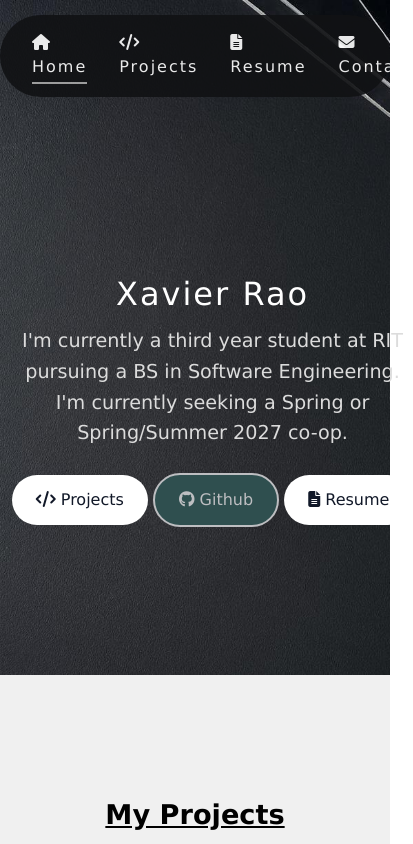
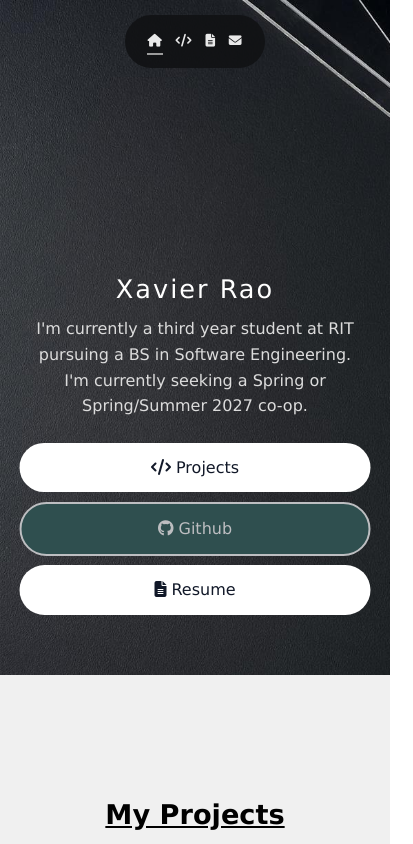
Before and after one commit to xavierrao/portfolio, a plain HTML site: page index.html in a window 390 px wide. Shown: the top 844 px of the page, 413 px wide, since content can reach past the window. Drawn offline with nearby package versions, Linux system fonts and the light colour scheme.

Commit message:
Responsive CSS and fade in/out navbar

```diff
--- a/index.html
+++ b/index.html
@@ -23,22 +23,22 @@
                 <ul class="nav-links">
                     <li>
                         <a href="#home" class="link active">
-                            <i class="fas fa-home"></i> Home
+                            <i class="fas fa-home"></i> <span class="nav-label">Home</span>
                         </a>
                     </li>
                     <li>
                         <a href="#projects" class="link">
-                            <i class="fas fa-code"></i> Projects
+                            <i class="fas fa-code"></i> <span class="nav-label">Projects</span>
                         </a>
                     </li>
                     <li>
                         <a href="#resume" class="link">
-                            <i class="fas fa-file-alt"></i> Resume
+                            <i class="fas fa-file-alt"></i> <span class="nav-label">Resume</span>
                         </a>
                     </li>
                     <li>
                         <a href="#contact" class="link">
-                            <i class="fas fa-envelope"></i> Contact
+                            <i class="fas fa-envelope"></i> <span class="nav-label">Contact</span>
                         </a>
                     </li>
                 </ul>
--- a/portfolio.js
+++ b/portfolio.js
@@ -2,12 +2,33 @@
 
 const backToTopButton = $("#backToTopButton");
 
-$(window).scroll(function () {
-  if ($(window).scrollTop() > 300) {
-    backToTopButton.addClass("show");
-  } else {
-    backToTopButton.removeClass("show");
-  }
+// Nav fade on scroll
+const nav = document.getElementById("nav");
+let lastScrollY = window.scrollY;
+let scrollTimeout;
+
+window.addEventListener("scroll", () => {
+    const currentScrollY = window.scrollY;
+
+    // Show back-to-top button
+    if (currentScrollY > 300) {
+        backToTopButton.addClass("show");
+    } else {
+        backToTopButton.removeClass("show");
+    }
+
+    // Fade nav out while scrolling, fade back in when stopped
+    if (currentScrollY > 80) {
+        nav.classList.add("nav-hidden");
+    }
+
+    clearTimeout(scrollTimeout);
+    scrollTimeout = setTimeout(() => {
+        nav.classList.remove("nav-hidden");
+        lastScrollY = currentScrollY;
+    }, 350);
+
+    lastScrollY = currentScrollY;
 });
 
 backToTopButton.on("click", function (e) {
--- a/styles.css
+++ b/styles.css
@@ -86,10 +86,17 @@ header nav .nav-bar {
     border-radius: 9999px;
     max-width: fit-content;
     margin: 0 auto;
+    transition: opacity 0.4s ease, transform 0.4s ease;
 }
 
 header nav .nav-bar:hover {
     opacity: 1;
+}
+
+header nav.nav-hidden .nav-bar {
+    opacity: 0;
+    transform: translateY(-10px);
+    pointer-events: none;
 }
 
 header nav .nav-bar .nav-links {
@@ -350,3 +357,99 @@ footer {
     opacity: 1;
     visibility: visible;
 }
+
+/* ── Responsive ─────────────────────────────────────────── */
+
+/* Tablet: stack project rows and shrink nav text */
+@media (max-width: 768px) {
+    header nav .nav-bar .nav-links a {
+        font-size: 0.8rem;
+        letter-spacing: 1px;
+    }
+
+    header nav .nav-bar .nav-links li {
+        margin: 0 0.5rem;
+    }
+
+    .home .hero {
+        left: 50%;
+        transform: translateX(-50%);
+        width: 90%;
+        text-align: center;
+    }
+
+    .projects .project-row {
+        flex-direction: column;
+    }
+
+    .projects .project-row .project-left,
+    .projects .project-row .project-right {
+        width: 100%;
+        padding: 1.5rem;
+    }
+
+    .projects .project-row .project-right {
+        padding-top: 0;
+    }
+
+    .projects .project-row .project-right img {
+        border-radius: 0 0 0.5rem 0.5rem;
+    }
+
+    .resume .container .resume-card {
+        padding: 20px;
+    }
+
+    .resume .container .resume-card .resume-img {
+        padding: 0;
+    }
+}
+
+/* Mobile: hide nav icon labels, tighten spacing */
+@media (max-width: 480px) {
+    header nav .nav-bar .nav-links a .nav-label {
+        display: none;
+    }
+
+    header nav .nav-bar .nav-links li {
+        margin: 0 0.4rem;
+    }
+
+    .home .hero .h1 {
+        font-size: 1.6rem;
+    }
+
+    .home .hero .p {
+        font-size: 1rem;
+    }
+
+    .hero-buttons {
+        display: flex;
+        flex-direction: column;
+        align-items: center;
+        gap: 0.6rem;
+    }
+
+    .hero-buttons a {
+        width: 100%;
+        text-align: center;
+    }
+
+    .projects .project-row .project-left {
+        padding: 1.2rem;
+    }
+
+    .projects .project-row .project-left h3 {
+        font-size: 1.2rem;
+    }
+
+    .contact .contact-cards {
+        flex-direction: column;
+        align-items: center;
+    }
+
+    .contact .contact-cards .card {
+        width: 90%;
+        margin: 10px 0;
+    }
+}
```
